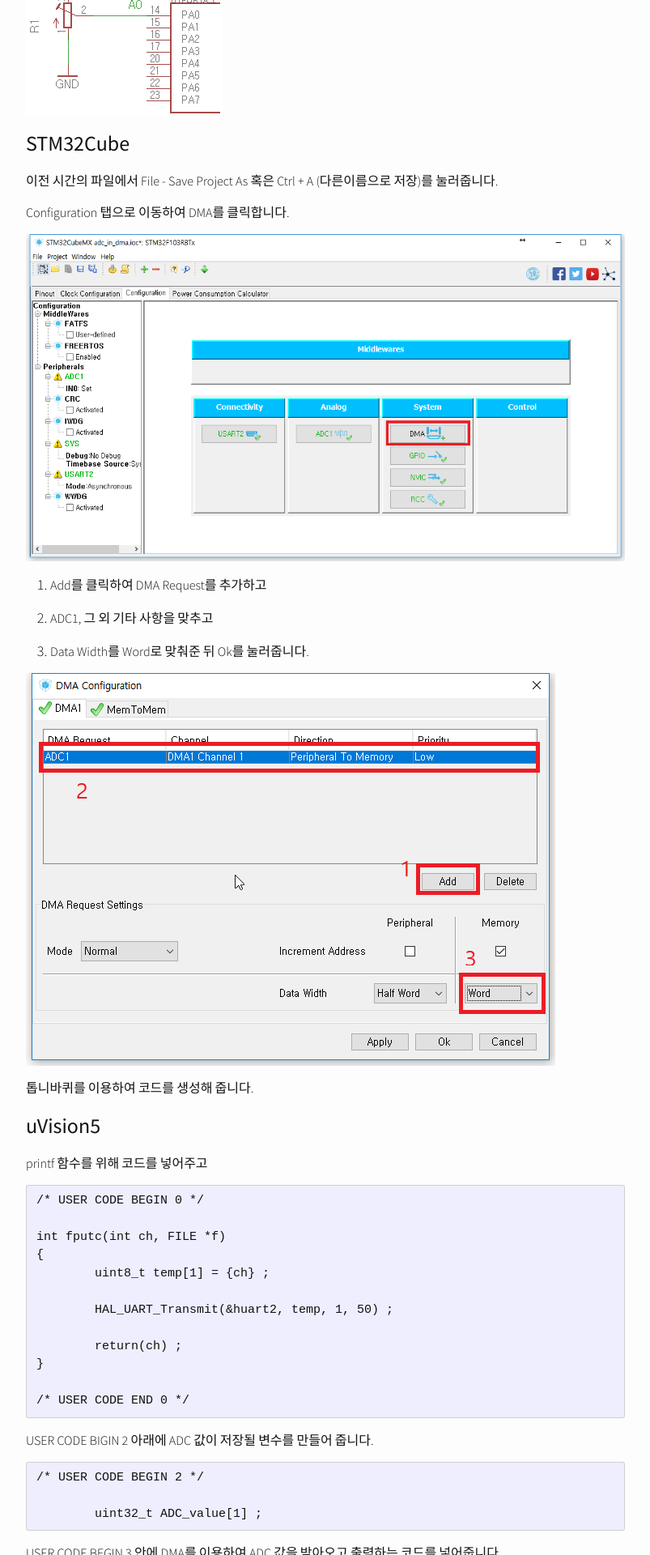
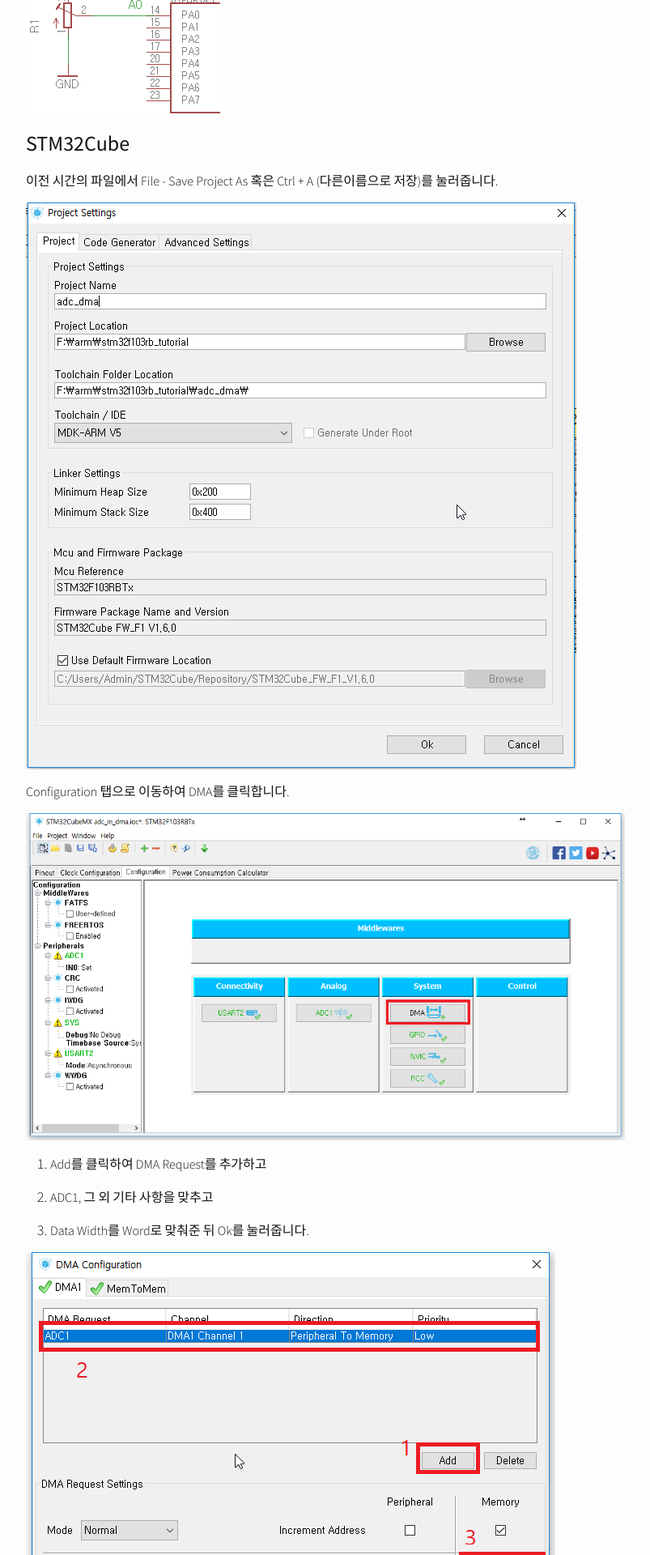
Before and after one commit to Bill-Park/bill-park.github.io, a Jekyll site: the page built from _posts/2017-11-25-nucleo_f103rb_adc-2.markdown, in a window 1280 px wide. Shown: the part 646-2566 px from the top of the page at 81% size, without its empty margins (238-1041 px from the left). Built offline with Jekyll 4.4.1, drawn with Linux system fonts in a browser that asks for light colours; nearby versions of some CDN libraries.

Commit message:
fix adc_2

```diff
--- a/_posts/2017-11-25-nucleo_f103rb_adc-2.markdown
+++ b/_posts/2017-11-25-nucleo_f103rb_adc-2.markdown
@@ -19,6 +19,8 @@ CPU를 거치지 않기때문에 이론상 훨신 빠른 속도로 값을 가져
 ### STM32Cube
 
 이전 시간의 파일에서 File - Save Project As 혹은 Ctrl + A (다른이름으로 저장)를 눌러줍니다.
+
+![]({{ site.url }}/img/nucleo/adc_dma/0.png)
 
 Configuration 탭으로 이동하여 DMA를 클릭합니다.
 
```
Also changed, not shown: img/nucleo/adc_dma/0.png (added).
